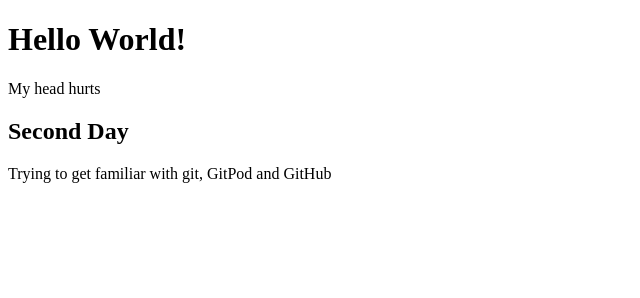
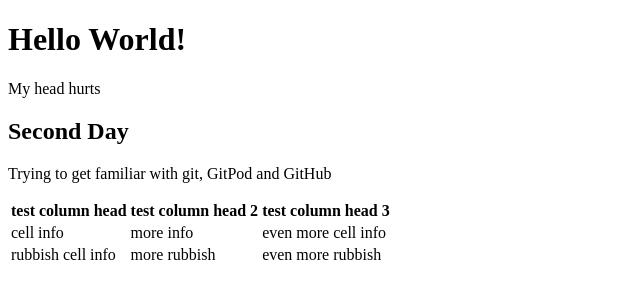
Before and after one commit to glaw2000/First_Repo, a plain HTML site: page index.html in a window 1280 px wide. Shown: the whole page, without its empty margins (0-640 px from the left). Drawn offline with Linux system fonts and the light colour scheme.

Commit message:
add table to test file

```diff
--- a/index.html
+++ b/index.html
@@ -11,5 +11,20 @@
 
     <h2> Second Day</h2>
     <p>Trying to get familiar with git, GitPod and GitHub</p>
+    <table>
+        <th>test column head</th>
+        <th>test column head 2</th>
+        <th>test column head 3</th>
+        <tr>
+            <td>cell info </td>
+            <td>more info </td>
+            <td>even more cell info</td>
+        </tr>
+        <tr>
+            <td>rubbish cell info</td>
+            <td>more rubbish</td>
+            <td>even more rubbish</td>
+        </tr>
+    </table>
 </body>
 </html>
```
